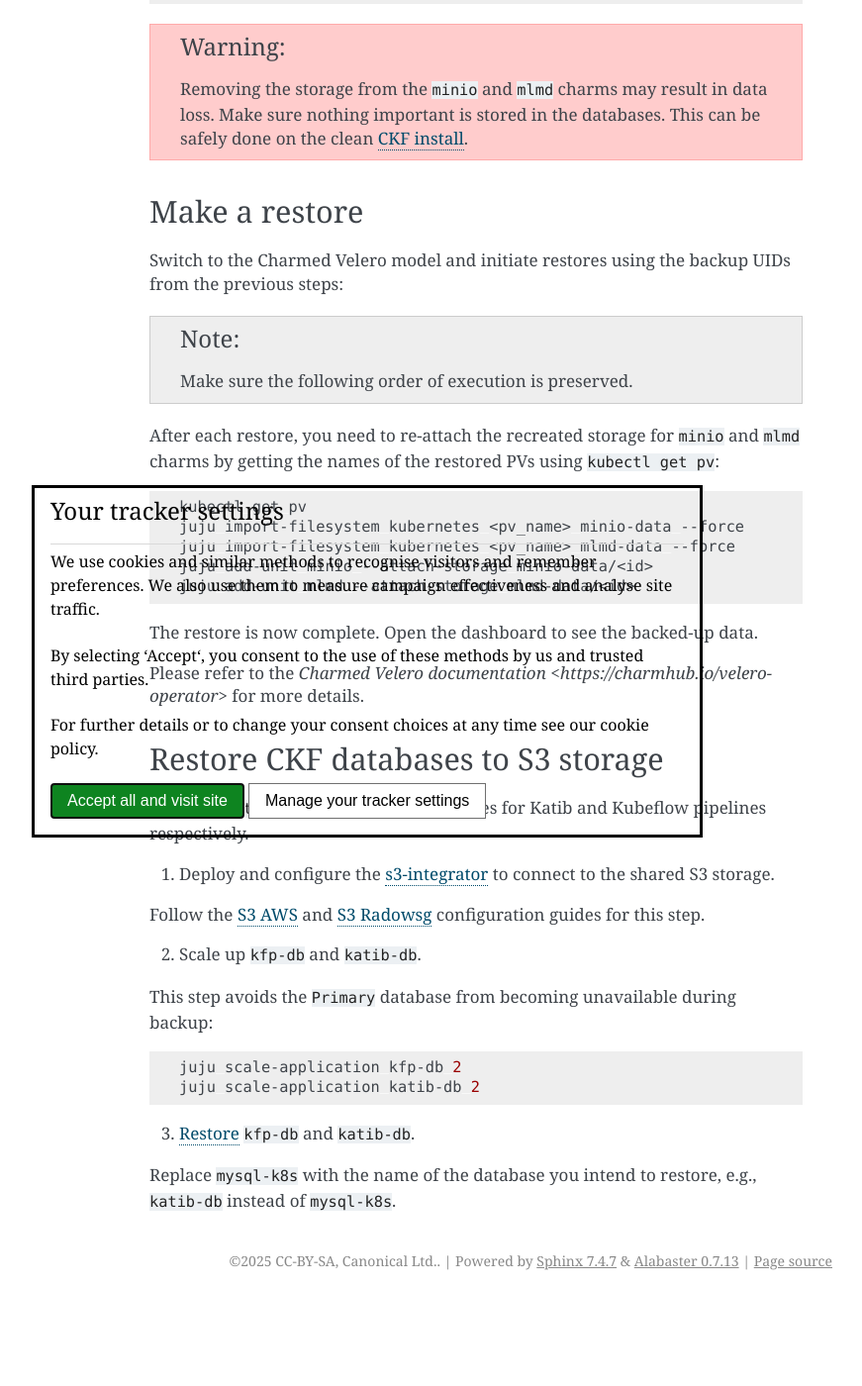
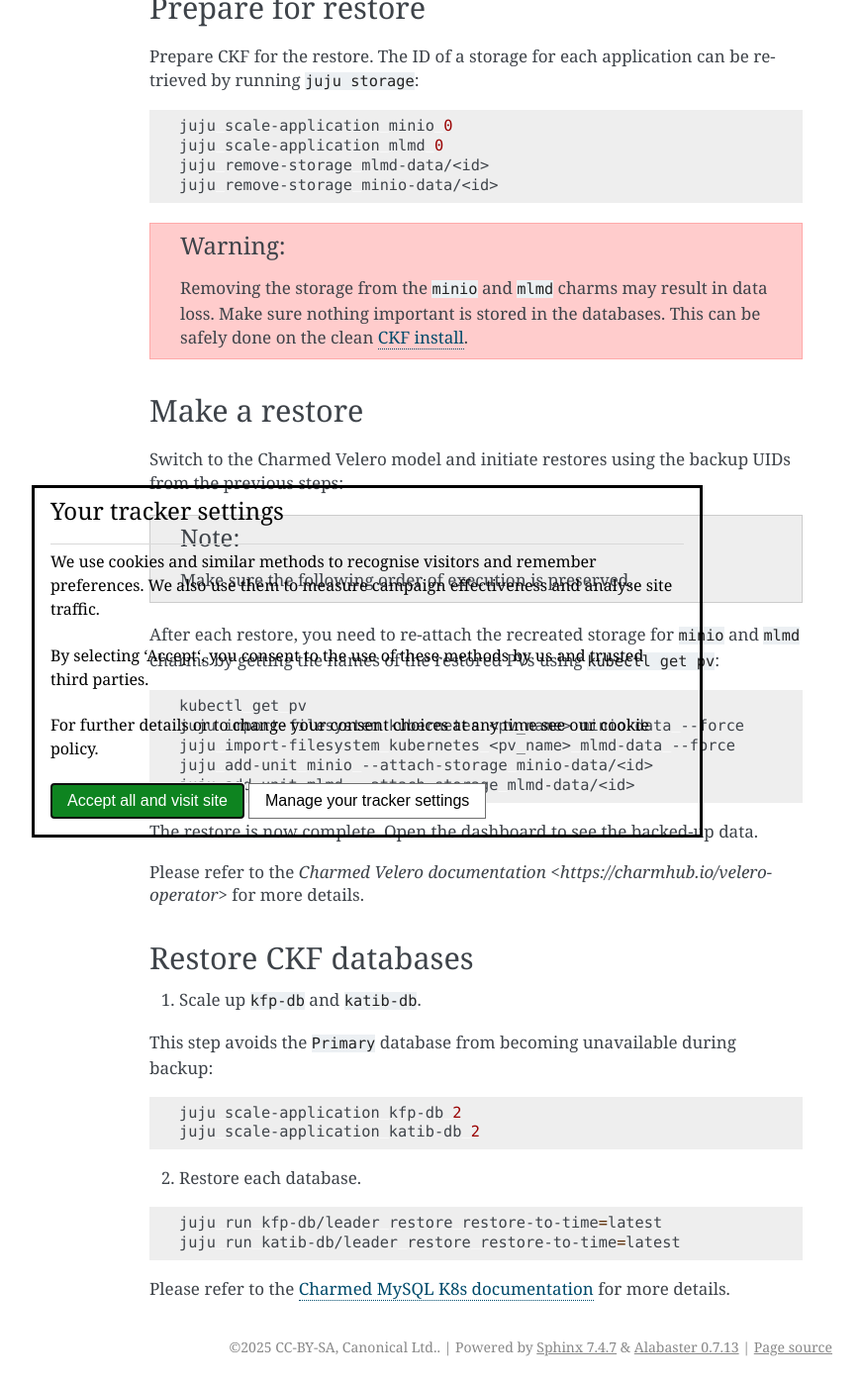
Before and after one commit to canonical/charmed-kubeflow-documentation, a Sphinx documentation site: the page built from docs/how-to/manage/restore-control-plane.rst, in a window 1280 px wide and 1400 px high, scrolled down 1322 px. Shown: the whole window at 99% size, without its empty margins (269-1140 px from the left). Built offline with Sphinx 7.4.7, drawn with Linux system fonts in a browser that asks for light colours; before the commit the page ends 2635 px from its top, so only the background shows below that; some of the changed text lies outside the part shown.

Commit message:
docs: improve the restore docs

```diff
--- a/docs/how-to/manage/restore-control-plane.rst
+++ b/docs/how-to/manage/restore-control-plane.rst
@@ -21,18 +21,28 @@
 - Admin access to the Kubernetes cluster where CKF is deployed.
 - Juju admin access to the ``kubeflow`` model.
 - Charmed Velero was deployed and configured with the object storage where the backups were stored.
+- ``katib-db`` and ``kfp-db`` applications were backed up to S3-compatible storage.
 
 ---------------------
-Check backups
+List backups
 ---------------------
 
 In the Charmed Velero model, run the ``list-backups`` action to get the backups:
 
 .. code-block:: bash
 
+    juju switch velero
     juju run velero-operator/0 list-backups
 
 The action returns a YAML list of backups. Please note the application name, endpoint, and backup UID. You will use the UID to make a restore.
+
+In the Kubeflow model, run the following commands to list the database backups:
+
+.. code-block:: bash
+
+    juju switch kubeflow
+    juju run katib-db/leader list-backups
+    juju run kfp-db/leader list-backups
 
 ----------------------------
 Prepare for restore
@@ -81,16 +91,10 @@
 Please refer to the `Charmed Velero documentation <https://charmhub.io/velero-operator>` for more details.
 
 -----------------------------------
-Restore CKF databases to S3 storage
+Restore CKF databases
 -----------------------------------
 
-CKF uses ``katib-db`` and ``kfp-db`` as databases for Katib and Kubeflow pipelines respectively.
-
-1. Deploy and configure the `s3-integrator <https://charmhub.io/s3-integrator>`_ to connect to the shared S3 storage.
-
-Follow the `S3 AWS <https://charmhub.io/mysql-k8s/docs/h-configure-s3-aws>`_ and `S3 Radowsg <https://charmhub.io/mysql-k8s/docs/h-configure-s3-radosgw>`_ configuration guides for this step.
-
-2. Scale up ``kfp-db`` and ``katib-db``.
+1. Scale up ``kfp-db`` and ``katib-db``.
 
 This step avoids the ``Primary`` database from becoming unavailable during backup:
 
@@ -99,6 +103,11 @@
    juju scale-application kfp-db 2
    juju scale-application katib-db 2
 
-3. `Restore <https://charmhub.io/mysql-k8s/docs/h-restore-backup>`_ ``kfp-db`` and ``katib-db``.
+2. Restore each database.
 
-Replace ``mysql-k8s`` with the name of the database you intend to restore, e.g., ``katib-db`` instead of ``mysql-k8s``.
+.. code-block:: bash
+
+   juju run kfp-db/leader restore restore-to-time=latest
+   juju run katib-db/leader restore restore-to-time=latest
+
+Please refer to the `Charmed MySQL K8s documentation <https://canonical-charmed-mysql-k8s.readthedocs-hosted.com/how-to/back-up-and-restore/>`_ for more details.
```
